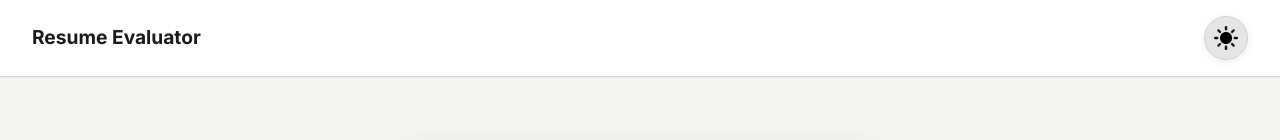
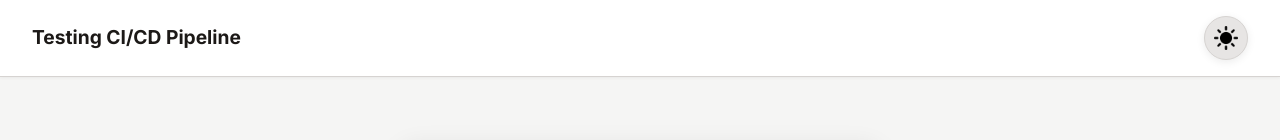
Before and after one commit to YasinSaleem/agentic-resume-evaluator, a Next.js app in the folder frontend/: page / in a window 1280 px wide. Shown: the top 140 px of the page. Built offline with nearby package versions, Linux system fonts and the light colour scheme.

Commit message:
testing cicd pipeline

```diff
--- a/frontend/pages/_app.js
+++ b/frontend/pages/_app.js
@@ -65,7 +65,7 @@ export default function App({ Component, pageProps }) {
             color: activeTheme.text,
             lineHeight: '1.2'
           }}>
-            Resume Evaluator
+            Testing CI/CD Pipeline
           </div>
           <button
             onClick={toggleTheme}
```
